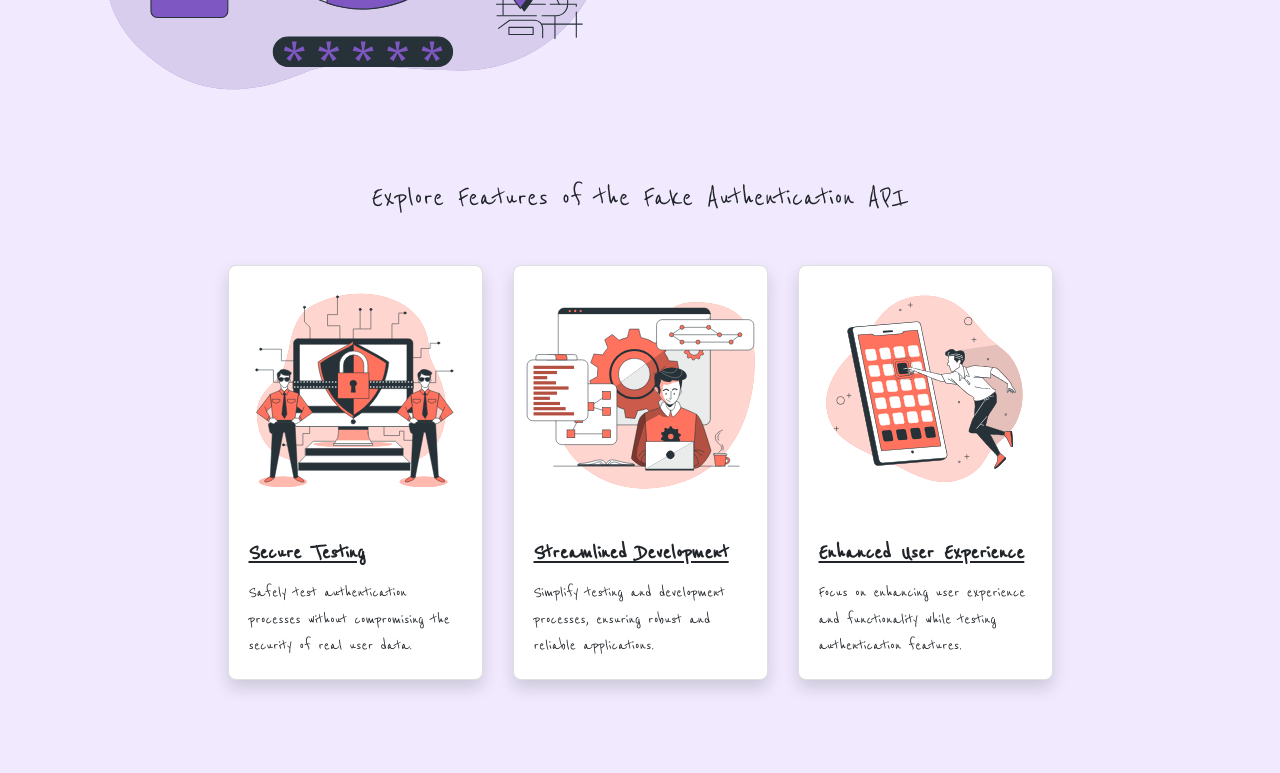
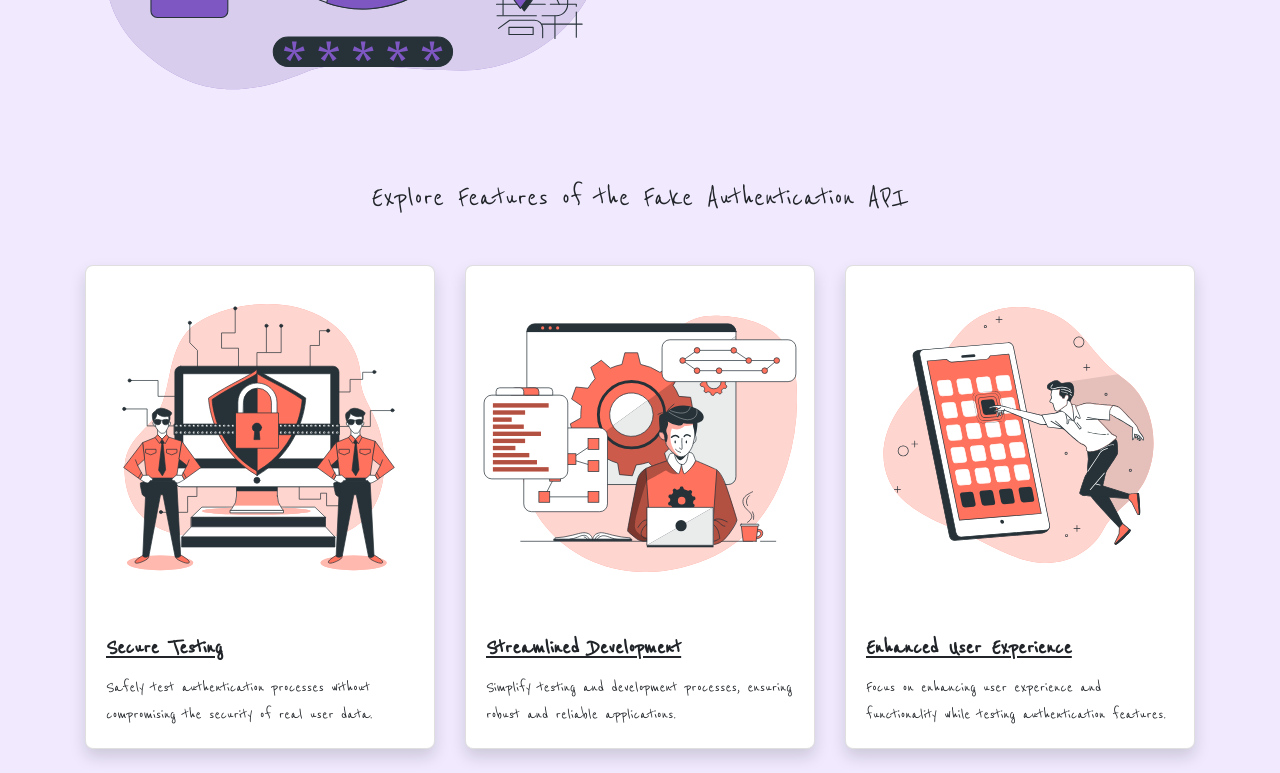
Before and after one commit to rakshixh/FakeAuthentication-API, a website: page website/index.html in a window 1280 px wide. Shown: the part 537-1310 px from the top of the page. Before the commit the page ends 1241 px from the top, so only its background shows below. Drawn offline with nearby package versions, Linux system fonts and the light colour scheme.

Commit message:
updated index.html

```diff
--- a/website/index.html
+++ b/website/index.html
@@ -99,7 +99,7 @@
 
     <div class="container mt-4">
       <div class="row d-flex justify-content-center align-items-center">
-        <div class="col-md-3 mb-4">
+        <div class="col-md-4 mb-4">
           <div class="card shadow">
             <img src="secureTesting.svg" class="card-img-top" alt="Image 1" />
             <div class="card-body">
@@ -111,7 +111,7 @@
             </div>
           </div>
         </div>
-        <div class="col-md-3 mb-4">
+        <div class="col-md-4 mb-4">
           <div class="card shadow">
             <img
               src="stremlineDevelopment.svg"
@@ -127,7 +127,7 @@
             </div>
           </div>
         </div>
-        <div class="col-md-3 mb-4">
+        <div class="col-md-4 mb-4">
           <div class="card shadow">
             <img src="enhancedUserExp.svg" class="card-img-top" alt="Image 3" />
             <div class="card-body">
```
